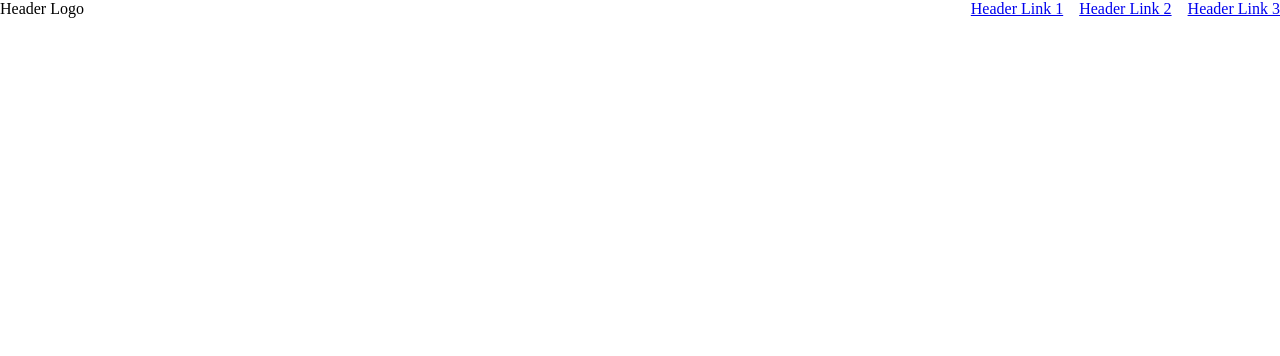
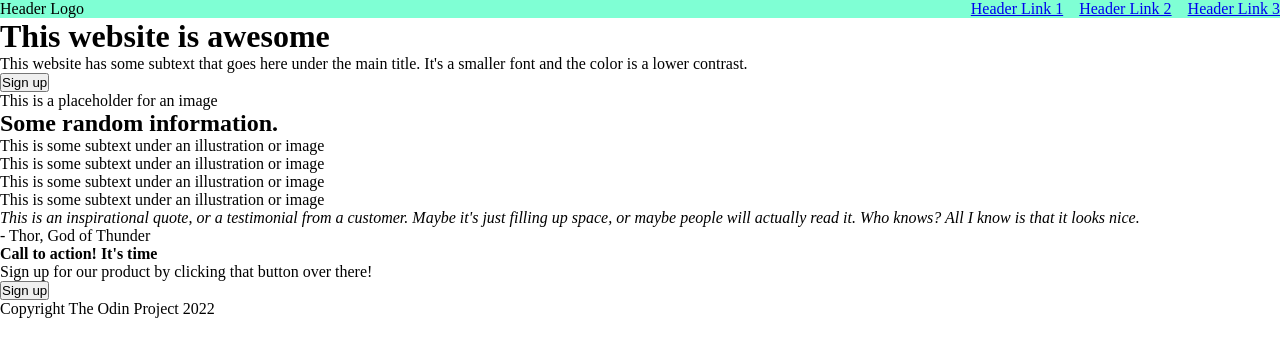
Before and after one commit to chngxin/landing-page, a plain HTML site: page index.html in a window 1280 px wide. Drawn offline with Linux system fonts and the light colour scheme.

Commit message:
completed html boilerplate

```diff
--- a/index.html
+++ b/index.html
@@ -8,6 +8,7 @@
     <link rel="stylesheet" href="styles.css">
 </head>
 <body>
+    <header>
     <div class="header">
         <div class="left">
             <div class="logo">
@@ -22,7 +23,73 @@
             </ul>
         </div>
     </div>
+    <div class="introduction">
+        <div class=left>
+            <h1 class="title">
+                This website is awesome
+            </h1>
+            <p class="description">
+                This website has some subtext that goes here under the main title. It's a smaller font and the color is a lower contrast.
+            </p>
+            <button class="sign-up">
+                Sign up
+            </button>
+        </div>
+        <div class="right">
+            <div class="image">
+                <p class="placeholder">
+                    This is a placeholder for an image
+                </p>
+            </div>
+        </div>
+    </div>
+    </header>
+    <main>
+      <h2>Some random information.</h2>
+      <div class="card-container">
+      <div class="card">
+        <div class="square"></div>
+        <p>This is some subtext under an illustration or image</p>
+      </div>
+
+      <div class="card">
+        <div class="square"></div>
+        <p>This is some subtext under an illustration or image</p>
+      </div>
+
+      <div class="card">
+        <div class="square"></div>
+        <p>This is some subtext under an illustration or image</p>
+      </div>
+
+      <div class="card">
+        <div class="square"></div>
+        <p>This is some subtext under an illustration or image</p>
+      </div>
+    </div>
+    </main>
+
+    <div class="quote">
+        <em>This is an inspirational quote, or a testimonial from a customer.
+            Maybe it's just filling up space, or maybe people will actually read it.
+            Who knows? All I know is that it looks nice. </em>
+        <p>- Thor, God of Thunder</p>
+    </div>
+
+    <div class ="sign-up">
+        <div class="CTA">
+            <div class="left">
+                <strong>Call to action! It's time</strong>
+                <p>Sign up for our product by clicking that button over there!</p>
+            </div>
+            <div class="right">
+                <button>Sign up</button>
+            </div>
+        </div>
+    </div>
+    </div>
 </body>
 <footer>
+    Copyright The Odin Project 2022
 </footer>
 </html>
--- a/styles.css
+++ b/styles.css
@@ -6,6 +6,7 @@
     display: flex;
     justify-content: space-between;
     align-items: baseline;
+    background-color: aquamarine;
 }
 
 .header ul {
@@ -13,3 +14,7 @@
     display: flex;
     gap: 1em;
 }
+
+.intro {
+    display: flex;
+}
```
